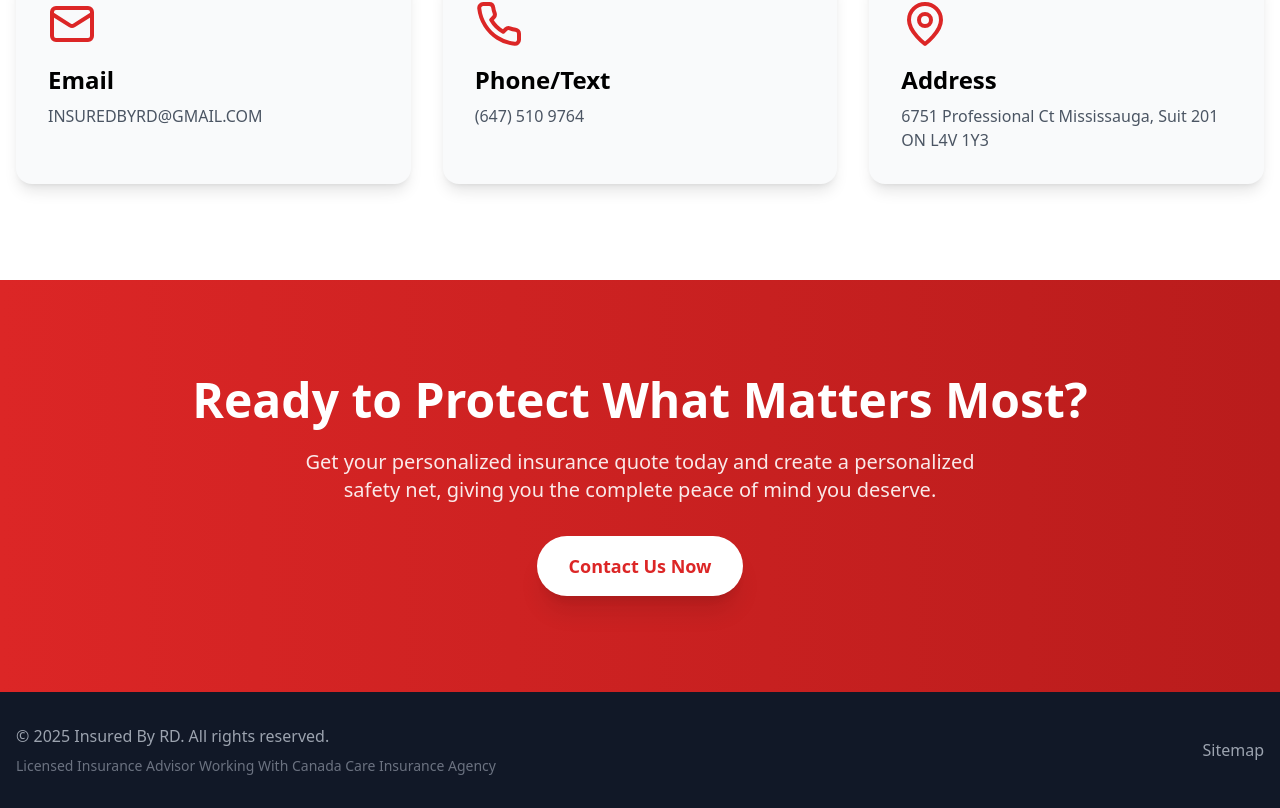
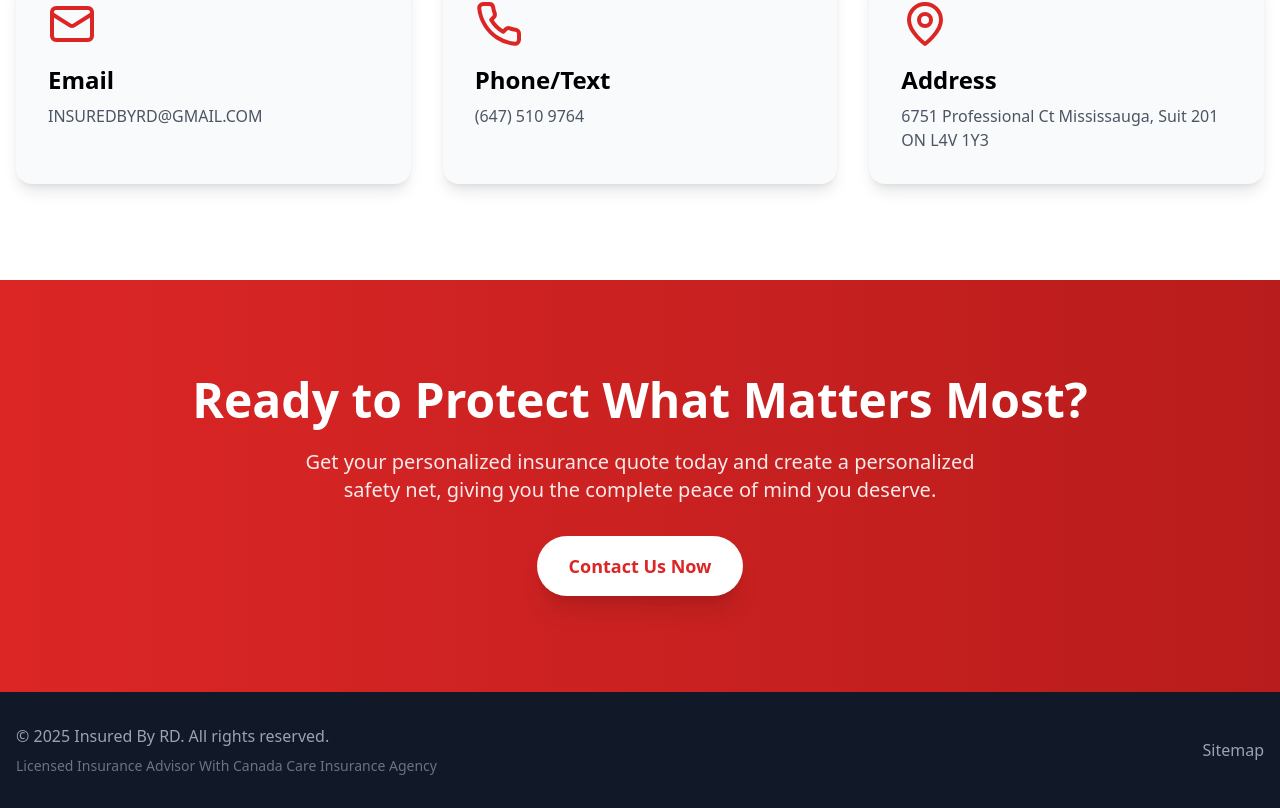
Before and after one commit to AHLogisticsCanadainc/raman, a React (Vite) app: page / in a window 1280 px wide. Shown: the part 3944-4752 px from the top of the page. Built offline with nearby package versions, Linux system fonts and the light colour scheme.

Commit message:
Updated footer.tsx

```diff
--- a/src/components/footer.tsx
+++ b/src/components/footer.tsx
@@ -8,7 +8,7 @@ export function Footer() {
               © {new Date().getFullYear()} Insured By RD. All rights reserved.
             </p>
             <p className="text-gray-500 text-sm">
-             Licensed Insurance Advisor Working With Canada Care Insurance Agency
+             Licensed Insurance Advisor With Canada Care Insurance Agency
             </p>
           </div>
           <div className="flex gap-6">
```
